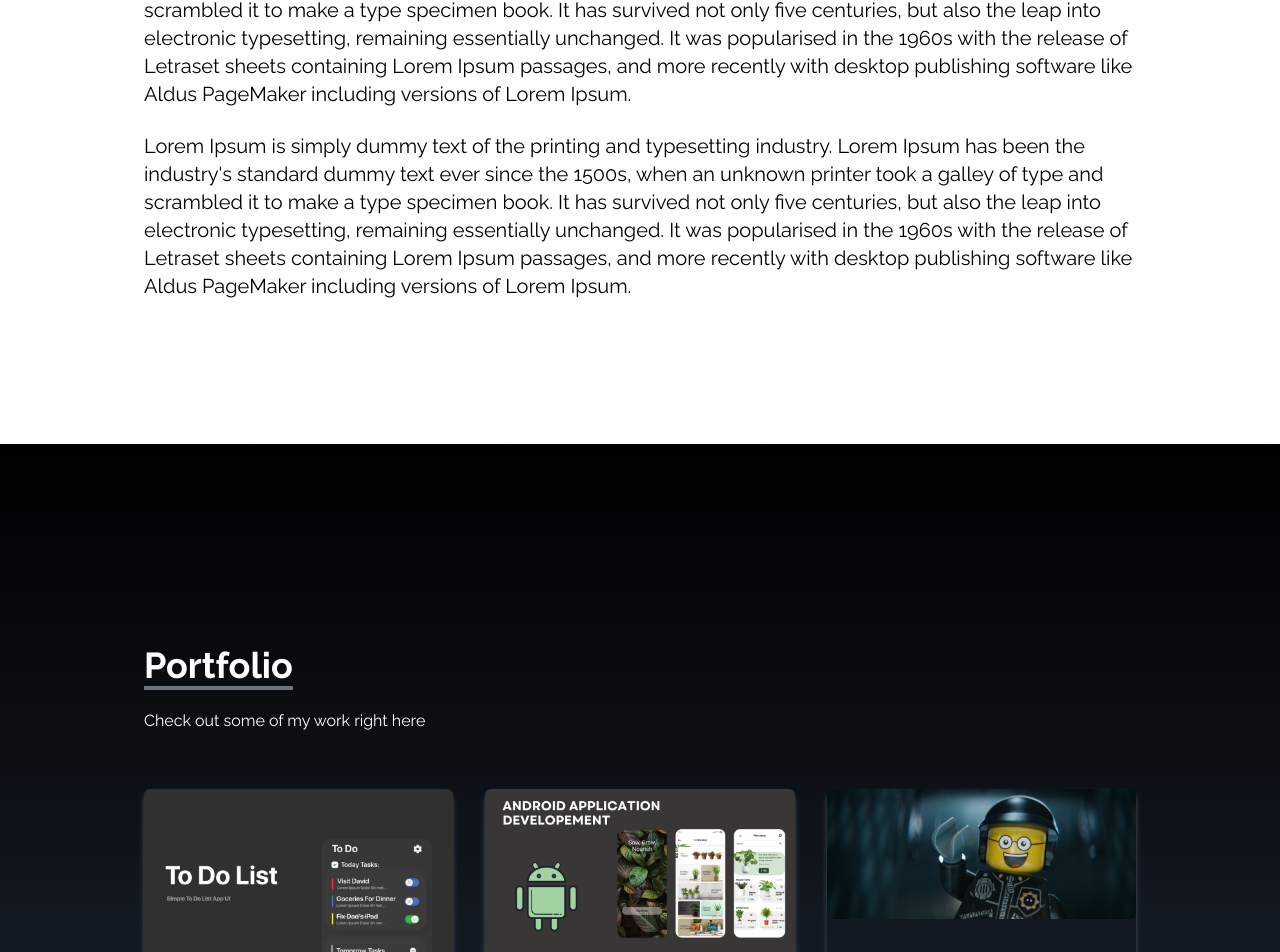
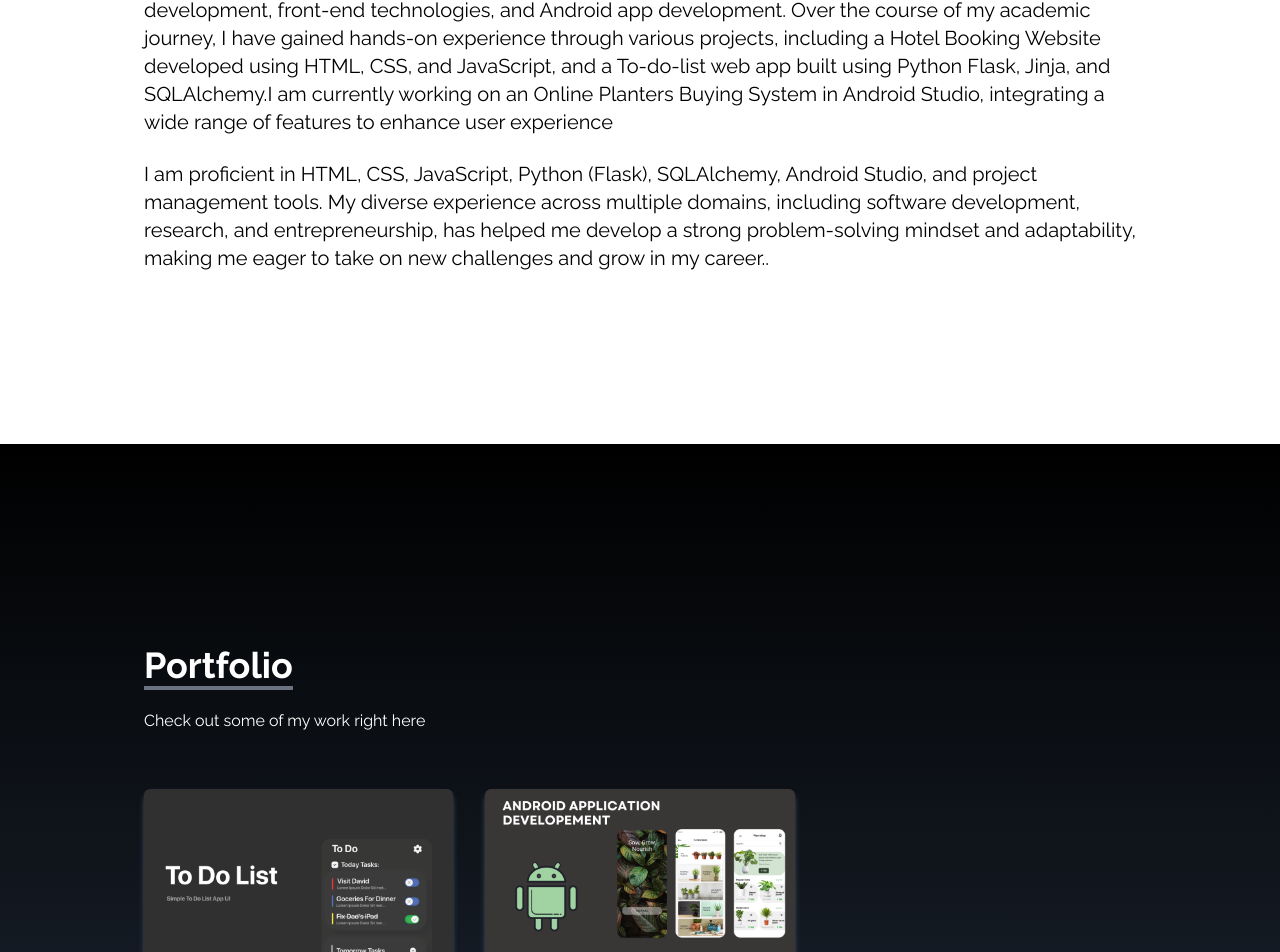
Before and after one commit to Rugged007/MyWebsite, a React (Create React App) app: page / in a window 1280 px wide. Shown: the part 1156-2108 px from the top of the page. Built offline with nearby package versions, Linux system fonts and the light colour scheme.

Commit message:
exiting touchups

```diff
--- a/src/App.js
+++ b/src/App.js
@@ -1,7 +1,7 @@
 import About from "./components/About";
 import Home from "./components/Home";
 import NavBar from "./components/NavBar";
-import Portfoili from "./components/Portfolio";
+import Portfolio from "./components/Portfolio";
 import SocialLinks from "./components/SocialLinks";
 import Experiences from "./components/Experiences";
 import Contact from "./components/Contact";
@@ -13,7 +13,7 @@ function App() {
       <NavBar />
       <Home />
       <About />
-      <Portfoili />
+      <Portfolio />
       <Experiences />
       <Contact />
       <SocialLinks />
--- a/src/components/About.jsx
+++ b/src/components/About.jsx
@@ -9,11 +9,11 @@ const About = () => {
             </p>
           </div>
         <p className="text-xl mt-20">
-        Lorem Ipsum is simply dummy text of the printing and typesetting industry. Lorem Ipsum has been the industry's standard dummy text ever since the 1500s, when an unknown printer took a galley of type and scrambled it to make a type specimen book. It has survived not only five centuries, but also the leap into electronic typesetting, remaining essentially unchanged. It was popularised in the 1960s with the release of Letraset sheets containing Lorem Ipsum passages, and more recently with desktop publishing software like Aldus PageMaker including versions of Lorem Ipsum.
+        I am a passionate and dedicated Computer Science student with a strong foundation in software development, front-end technologies, and Android app development. Over the course of my academic journey, I have gained hands-on experience through various projects, including a Hotel Booking Website developed using HTML, CSS, and JavaScript, and a To-do-list web app built using Python Flask, Jinja, and SQLAlchemy.I am currently working on an Online Planters Buying System in Android Studio, integrating a wide range of features to enhance user experience
         </p>
         <br />
         <p className="text-xl">
-        Lorem Ipsum is simply dummy text of the printing and typesetting industry. Lorem Ipsum has been the industry's standard dummy text ever since the 1500s, when an unknown printer took a galley of type and scrambled it to make a type specimen book. It has survived not only five centuries, but also the leap into electronic typesetting, remaining essentially unchanged. It was popularised in the 1960s with the release of Letraset sheets containing Lorem Ipsum passages, and more recently with desktop publishing software like Aldus PageMaker including versions of Lorem Ipsum.
+        I am proficient in HTML, CSS, JavaScript, Python (Flask), SQLAlchemy, Android Studio, and project management tools. My diverse experience across multiple domains, including software development, research, and entrepreneurship, has helped me develop a strong problem-solving mindset and adaptability, making me eager to take on new challenges and grow in my career..
         </p>
     </div>
   </div>
--- a/src/components/Contact.jsx
+++ b/src/components/Contact.jsx
@@ -3,7 +3,7 @@ import React from "react";
 const contact = () => {
   return (
     <div
-      name="contact"
+      name="Contact"
       className="w-full h-screen bg-gradient-to-b from-black to-gray-800 text-white"
     >
       <div className="flex flex-col p-4 justify-center max-w-screen-lg mx-auto h-full">
--- a/src/components/Experiences.jsx
+++ b/src/components/Experiences.jsx
@@ -55,7 +55,7 @@ const Experiences = () => {
 
   return (
     <div
-      name="experience"
+      name="Experiences"
       className="bg-gradient-to-b from-gray-800 to-black w-full h-screen"
     >
       <div className="max-w-screen-lg mx-auto p-4 flex flex-col justify-center w-full h-full text-white">
--- a/src/components/Home.jsx
+++ b/src/components/Home.jsx
@@ -6,7 +6,7 @@ import { Link } from "react-scroll";
 const Home = () => {
   return (
     <div
-      name="home"
+      name="Home"
       className="h-screen w-full bg-gradient-to-b from-black via-black to-gray-800 text-white"
     >
       <div className="max-w-screen-lg mx-auto flex flex-col items-center justify-center h-full px-4 md:flex-row">
--- a/src/components/Portfolio.jsx
+++ b/src/components/Portfolio.jsx
@@ -1,14 +1,14 @@
 import React from "react";
 import ToDoApp from "../assets/portfolio/ToDoApp.png";
 // import navbar from "../assets/portfolio/navbar.jpg";
-import heroImage1 from "../assets/portfolio/heroImage1.jpg";
+// import heroImage1 from "../assets/portfolio/heroImage1.jpg";
 // import reactparallax from "../assets/portfolio/reactparallax.jpg";
 import MobileApplication from "../assets/portfolio/MobileApplication.png"
 // import reactSmooth from "../assets/portfolio/reactSmooth.jpg";
 // import installNode from "../assets/portfolio/installNode.jpg";
 // import reactWeather from "../assets/portfolio/reactWeather.jpg";
 
-const Portfoili = () => {
+const Portfolio = () => {
   const portfolio = [
     {
       id: 1,
@@ -20,10 +20,10 @@ const Portfoili = () => {
       src: MobileApplication,
       href:"https://github.com/Rugged007/PlantikaDeck.git",
     },
-    {
-      id: 3,
-      src: heroImage1,
-    },
+    // {
+    //   id: 3,
+    //   src: heroImage1,
+    // },
     // {
     //   id: 4,
     //   src: reactSmooth,
@@ -40,7 +40,7 @@ const Portfoili = () => {
 
   return (
     <div
-      name="Portfoili"
+      name="Portfolio"
       className="bg-gradient-to-b from-black to-gray-800 w-full text-white md:h-screen"
     >
       <div className=" max-w-screen-lg p-4 mx-auto flex flex-col justify-center w-full h-full">
@@ -82,4 +82,4 @@ const Portfoili = () => {
   );
 };
 
-export default Portfoili;
+export default Portfolio;
```
Also changed, not shown: src/assets/portfolio/heroImage1.jpg (deleted).
